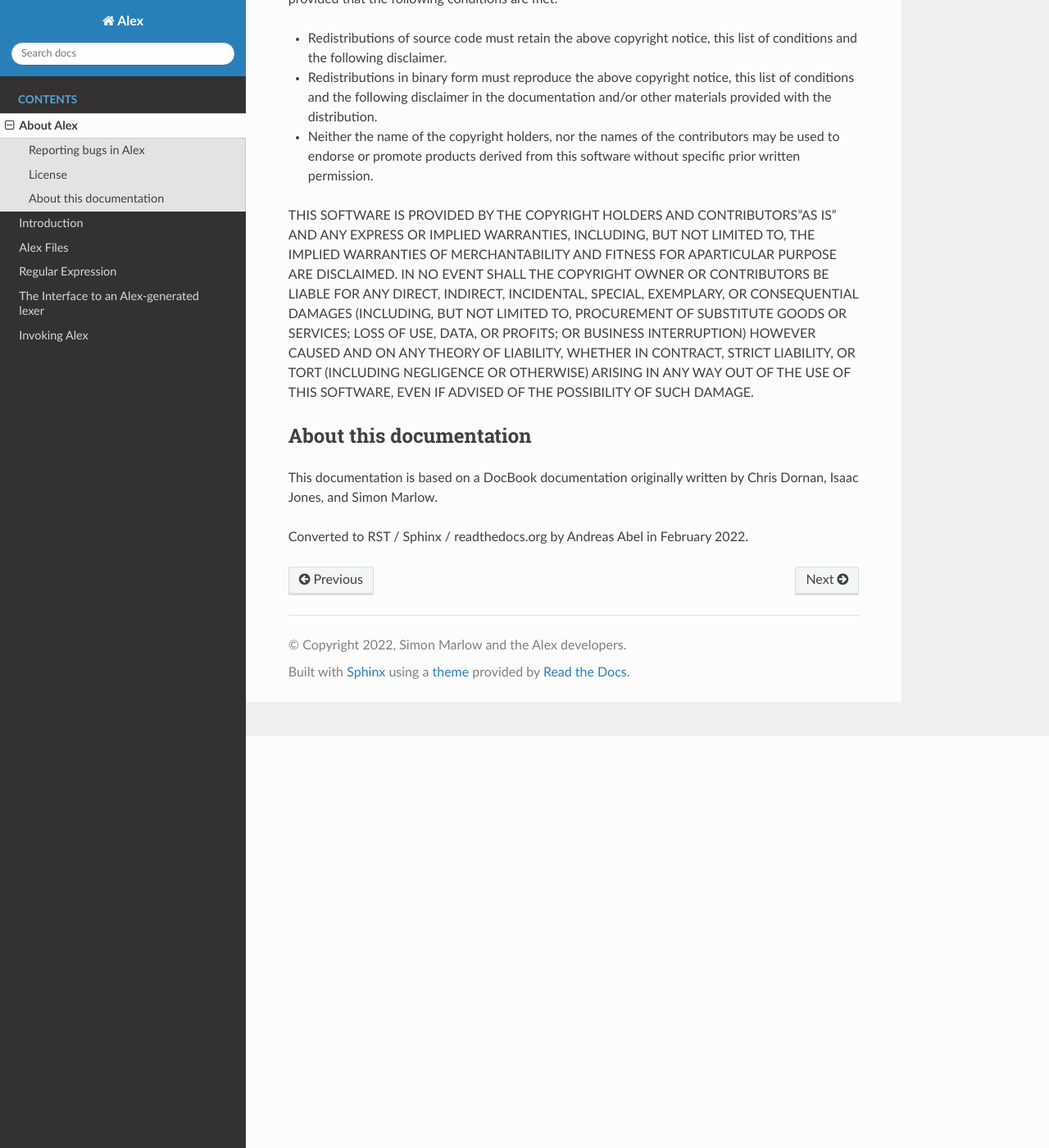
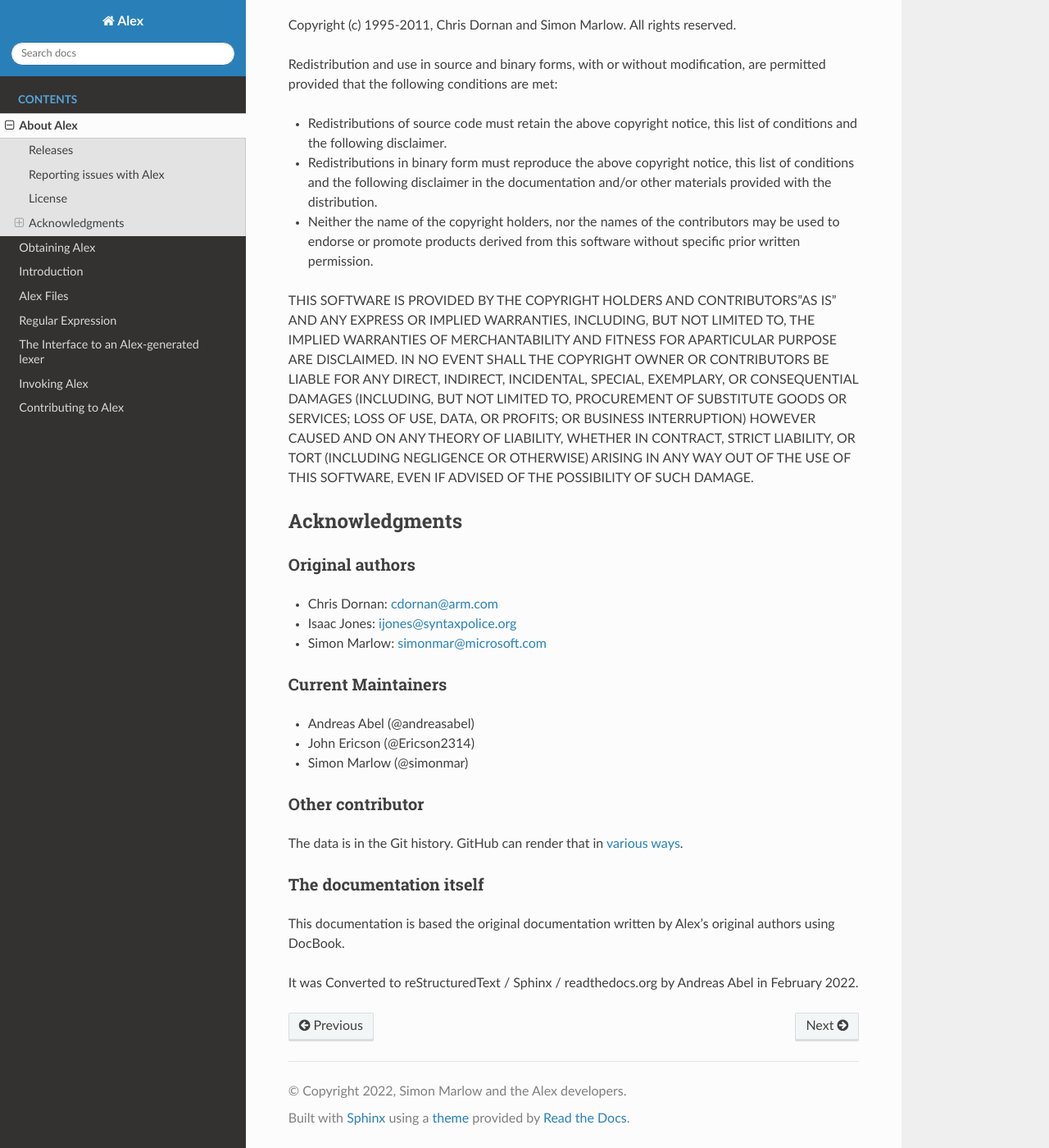
Before and after one commit to haskell/alex, a Sphinx documentation site: the page built from doc/about.rst, in a window 1280 px wide and 1400 px high, scrolled down 502 px. Shown: the whole window at 82% size. Built offline with Sphinx 7.4.7 and the Read the Docs theme 2.0.0, drawn with Linux system fonts in a browser that asks for light colours; some of the changed text lies outside the part shown.

```diff
--- /dev/null
+++ b/CONTRIBUTING.rst
@@ -0,0 +1 @@
+doc/contributing.rst
--- a/doc/about.rst
+++ b/doc/about.rst
@@ -6,10 +6,16 @@ About Alex
 Alex can always be obtained from its `home page <http://www.haskell.org/alex>`__.
 The latest source code lives in the `git repository <https://github.com/haskell/alex>`__ on ``GitHub``.
 
+Releases
+--------
+
+Releases of Alex are published on `Hackage <https://hackage.haskell.org/package/alex>`__.
+They are also given `Git tags <https://github.com/haskell/alex/tags>`__ in the repository.
+
 .. _bug-reports:
 
-Reporting bugs in Alex
-----------------------
+Reporting issues with Alex
+--------------------------
 
 Please report bugs on the `Alex issue tracker <https://github.com/haskell/alex/issues>`__.
 There are no specific mailing lists for the discussion of Alex-related matters,
@@ -35,9 +41,36 @@ IN NO EVENT SHALL THE COPYRIGHT OWNER OR CONTRIBUTORS BE LIABLE FOR ANY DIRECT,
 (INCLUDING, BUT NOT LIMITED TO, PROCUREMENT OF SUBSTITUTE GOODS OR SERVICES; LOSS OF USE, DATA, OR PROFITS; OR BUSINESS INTERRUPTION)
 HOWEVER CAUSED AND ON ANY THEORY OF LIABILITY, WHETHER IN CONTRACT, STRICT LIABILITY, OR TORT (INCLUDING NEGLIGENCE OR OTHERWISE) ARISING IN ANY WAY OUT OF THE USE OF THIS SOFTWARE, EVEN IF ADVISED OF THE POSSIBILITY OF SUCH DAMAGE.
 
-About this documentation
-------------------------
+Acknowledgments
+---------------
 
-This documentation is based on a DocBook documentation originally written by Chris Dornan, Isaac Jones, and Simon Marlow.
+Original authors
+~~~~~~~~~~~~~~~~
 
-Converted to RST / Sphinx / readthedocs.org by Andreas Abel in February 2022.
+- Chris Dornan:  cdornan@arm.com
+
+- Isaac Jones:   ijones@syntaxpolice.org
+
+- Simon Marlow:  simonmar@microsoft.com
+
+Current Maintainers
+~~~~~~~~~~~~~~~~~~~
+
+- Andreas Abel (@andreasabel)
+
+- John Ericson (@Ericson2314)
+
+- Simon Marlow (@simonmar)
+
+Other contributor
+~~~~~~~~~~~~~~~~~
+
+The data is in the Git history.
+GitHub can render that in `various ways <https://github.com/simonmar/alex/graphs/contributors>`__.
+
+The documentation itself
+~~~~~~~~~~~~~~~~~~~~~~~~
+
+This documentation is based the original documentation written by Alex's original authors using DocBook.
+
+It was Converted to reStructuredText / Sphinx / readthedocs.org by Andreas Abel in February 2022.
--- a/doc/introduction.rst
+++ b/doc/introduction.rst
@@ -1,9 +1,9 @@
 Introduction
 ============
 
-Alex is a tool for generating lexical analysers in Haskell,
-given a description of the tokens to be recognised in the form of regular expressions.
-It is similar to the tools lex and flex for C/C++.
+Alex is a tool for generating lexical analysers, also known as "lexers" and "scanners", in Haskell.
+The lexical analysers implement a description of the tokens to be recognised in the form of regular expressions.
+It is similar to the tools "lex" and "flex" for C/C++.
 
 Alex takes a description of tokens based on regular expressions and generates a Haskell module containing code for scanning text
 efficiently.
```
Also changed, not shown: README.md (+13 -79 lines), doc/contributing.rst (added, +58 -0 lines), doc/index.rst (+5 -3 lines), doc/obtaining.rst (added, +35 -0 lines).
